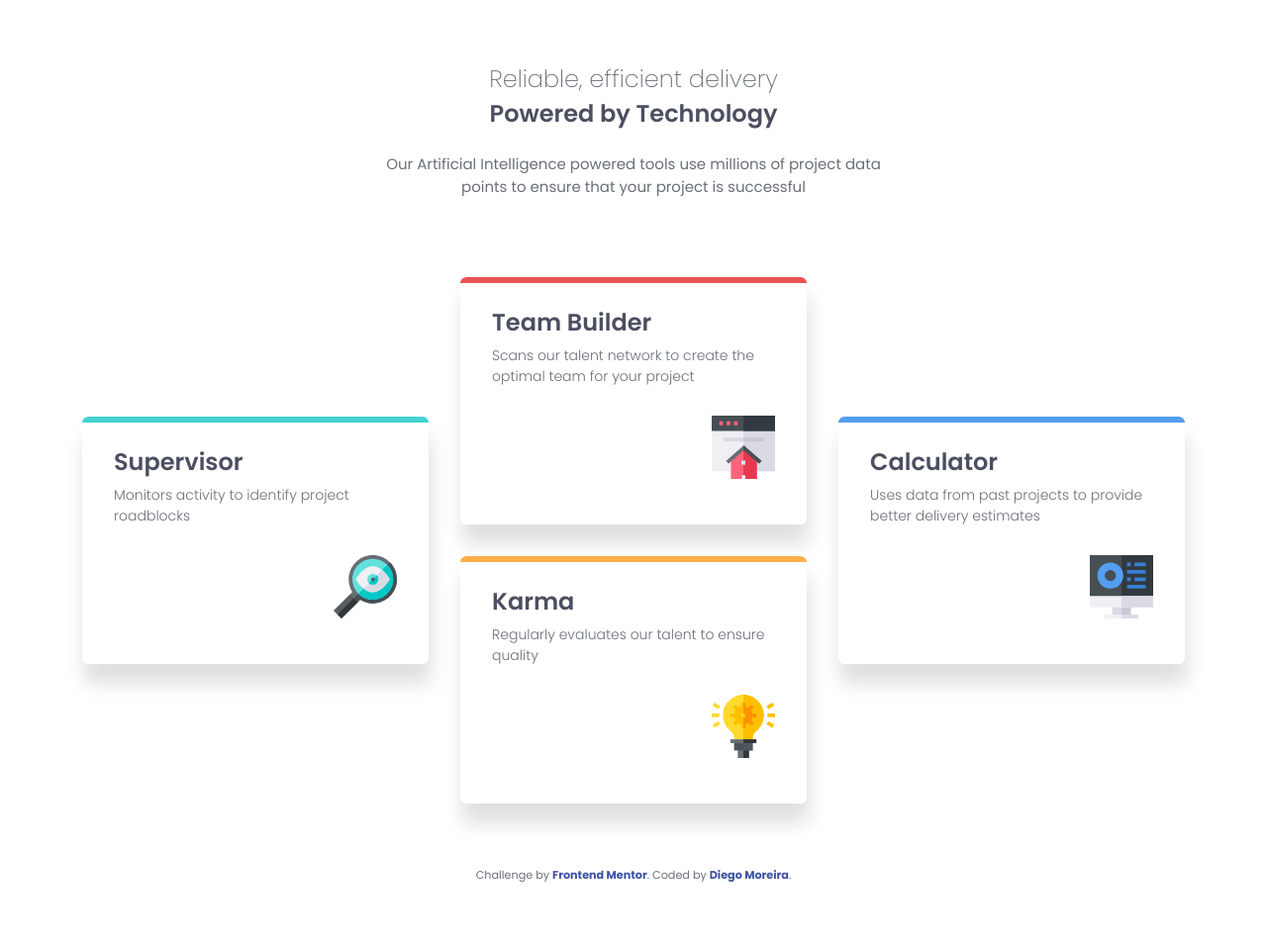
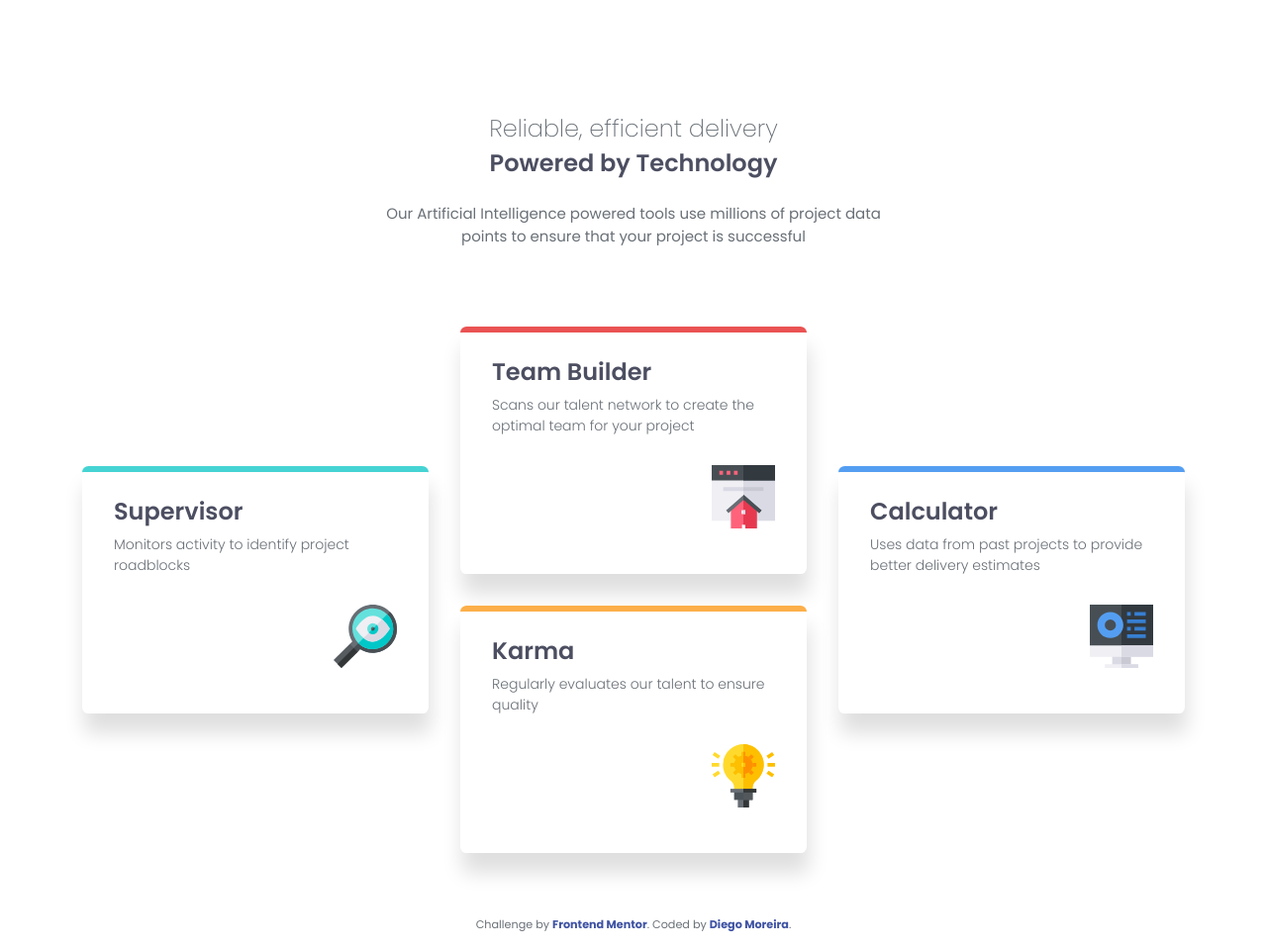
Before and after one commit to Devdiegorosa/four-card-feature-section-master, a plain HTML site: page index.html in a window 1280 px wide. Shown: the whole page at 99% size. Before the commit the page ends 909 px from the top, so only its background shows below. Drawn offline with Linux system fonts and the light colour scheme.

Commit message:
Margin no main ajustado e rodapé incluído

```diff
--- a/style.css
+++ b/style.css
@@ -28,7 +28,9 @@ body {
 }
 
 main {
-  margin: 3.875rem 2rem auto;
+  margin: 3.875rem auto 2rem auto;
+  max-height: 46.875;
+  width: auto
 }
 
 header {
@@ -112,7 +114,6 @@ div {
 }
 
 .attribution {
-    margin-top: 5rem;
     padding: 1rem 0;
     width: 100vw;
     font-size: 0.7rem;
@@ -125,6 +126,9 @@ div {
     color: hsl(228, 45%, 44%); }
 
 @media screen and (min-width: 1125px) {
+  main {
+  margin: 7rem auto 5rem auto;
+  }
   p.first {
     margin: 1.375rem auto 3rem auto;
   }
```
